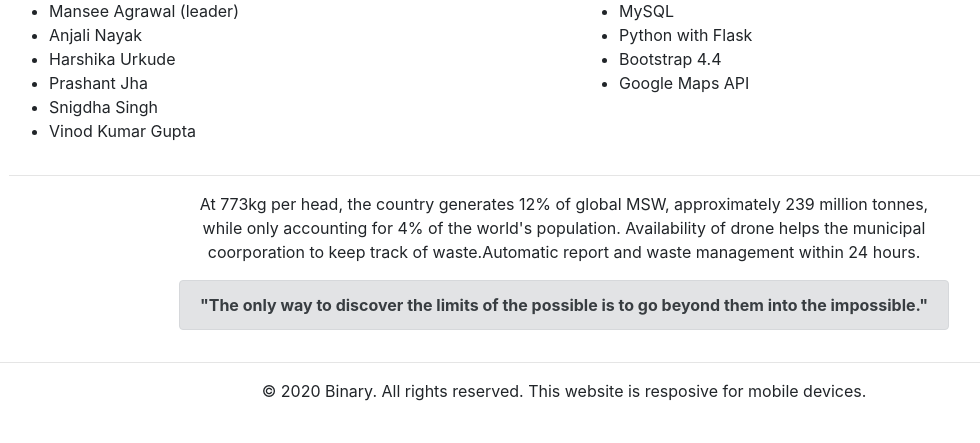
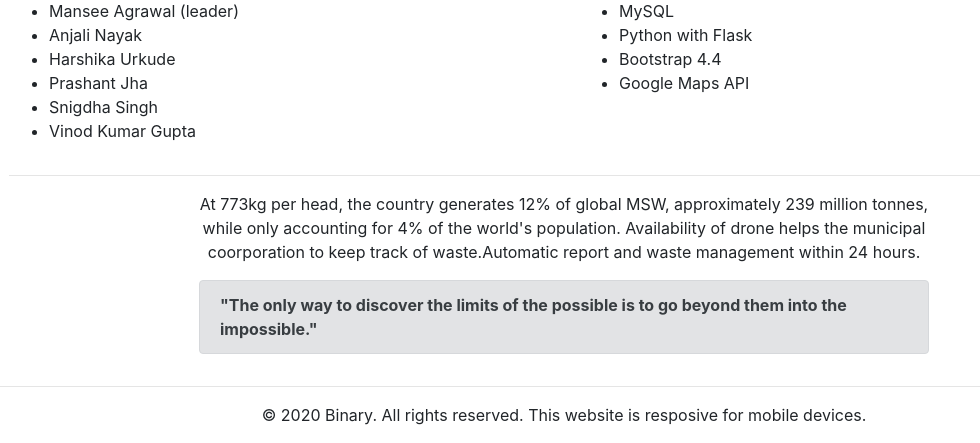
Before and after one commit to vkgupta857/RA26_Binary_WIMDR, a Flask app: page / in a window 1280 px wide. Shown: the part 385-828 px from the top of the page, without its empty margins (76-1056 px from the left). Before the commit the page ends 786 px from the top, so only its background shows below. Run offline with Flask 2, Linux system fonts and the light colour scheme; some libraries are stand-ins or nearby versions.

Commit message:
Updated base.html and index.html

```diff
--- a/app/templates/base.html
+++ b/app/templates/base.html
@@ -43,10 +43,10 @@
     {% endblock %}
 
     <hr>
-    <footer class="container mb-2">
-        <div class="row justify-content-center">
-            &copy; 2020 Binary. All rights reserved. This website is resposive for mobile devices.
-        </div>
+    <footer class="container my-2">
+            <p class=" text-center">
+                &copy; 2020 Binary. All rights reserved. This website is resposive for mobile devices.
+            </p>
     </footer>
     <script src="../static/js/jquery-3.3.1.min.js" type="text/javascript"></script>
     <script src="../static/js/bootstrap.bundle.min.js" type="text/javascript"></script>
--- a/app/templates/index.html
+++ b/app/templates/index.html
@@ -60,10 +60,10 @@
                 Availability of drone helps the municipal coorporation to keep track of waste.Automatic report
                 and waste management within 24 hours.
             </p>
-        </div>
-        <div class="alert alert-secondary">
-            <b>"The only way to discover the limits of the possible is to go beyond them into the
-                impossible."</b>
+            <div class="alert alert-secondary">
+                <b>"The only way to discover the limits of the possible is to go beyond them into the
+                    impossible."</b>
+            </div>
         </div>
     </div>
 </div>
```
